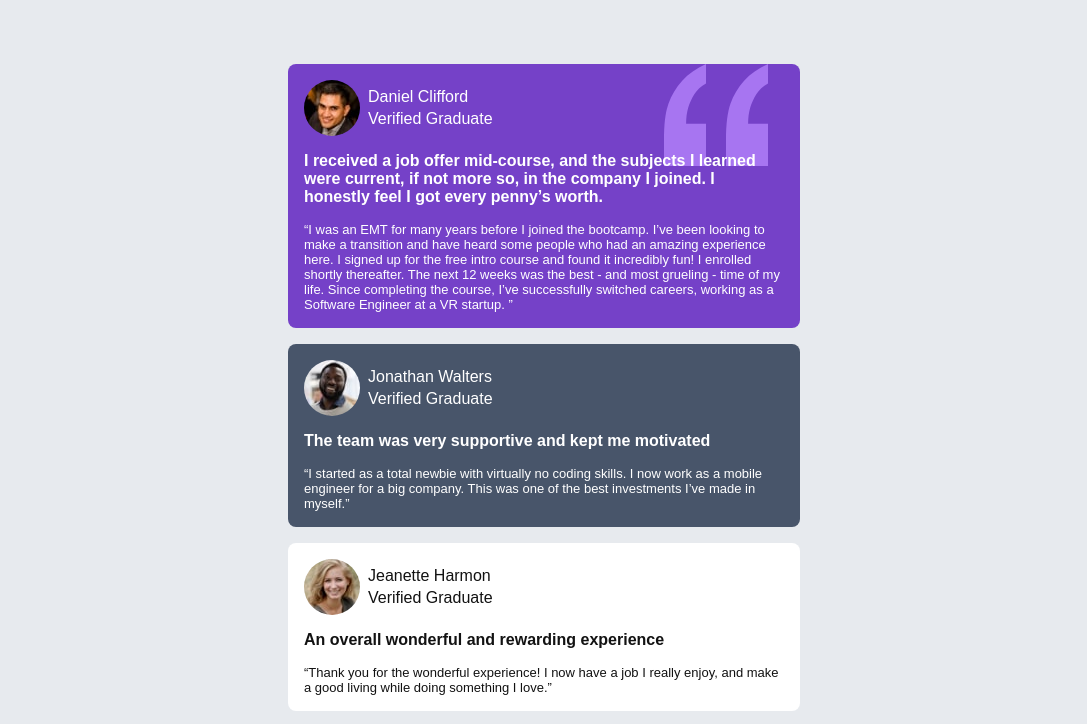
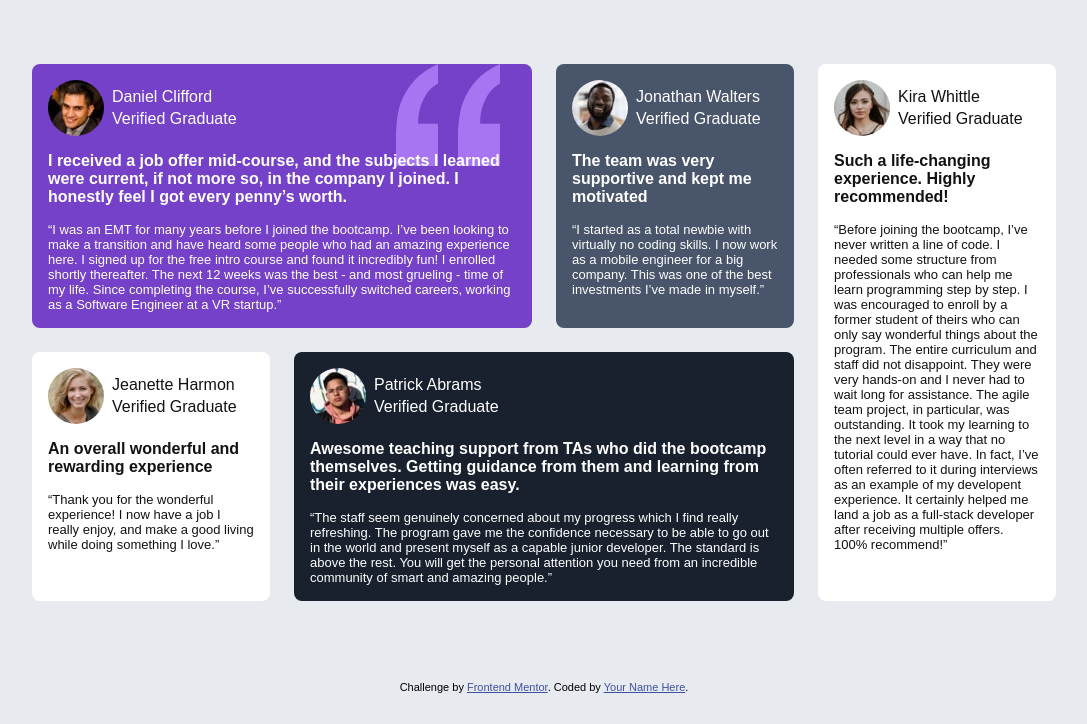
Before and after one commit to omoforever/frontendmentor-challenge10, a plain HTML site: page index.html in a window 1280 px wide. Shown: the top 724 px of the page, without its empty margins (96-1183 px from the left). Drawn offline with Linux system fonts and the light colour scheme.

Commit message:
finalised grid spacing

```diff
--- a/css/styles.css
+++ b/css/styles.css
@@ -35,7 +35,7 @@
 }
 
 body {
-    max-width: 32rem;
+    max-width: 64rem;
     margin: 4rem auto;
     font-family: var(--font-family-base);
     background-color: var(--color-grey-100);
@@ -48,9 +48,9 @@ p {
 }
 
 .card-container {
-    display: flex;
-    flex-direction: column;
-    gap: 1rem;
+    display: grid;
+    gap: 1.5rem;
+    grid-template-columns: repeat(4, 1fr);
 }
 
 .card-1 {
@@ -64,6 +64,7 @@ p {
     background-image: url("/images/bg-pattern-quotation.svg");
     background-repeat: no-repeat;
     background-position: right 2rem top;
+    grid-column: span 2;
 }
 
 .card-2 {
@@ -84,6 +85,8 @@ p {
     border-radius: 0.5rem;
     color: var(--color-black);
     background-color: var(--color-white);
+    grid-row-start: 2;
+
 }
 
 .card-4 {
@@ -94,6 +97,7 @@ p {
     border-radius: 0.5rem;
     color: var(--color-white);
     background-color: var(--color-dark-blue);
+    grid-column: span 2;
 }
 
 .card-5 {
@@ -104,6 +108,9 @@ p {
     border-radius: 0.5rem;
     color: var(--color-black);
     background-color: var(--color-white);
+    grid-column-start: 4;
+    grid-row-start: 1;
+    grid-row-end: 3;
 }
 
 .card-author {
```
Also changed, not shown: index.html (+3 -12 lines).
